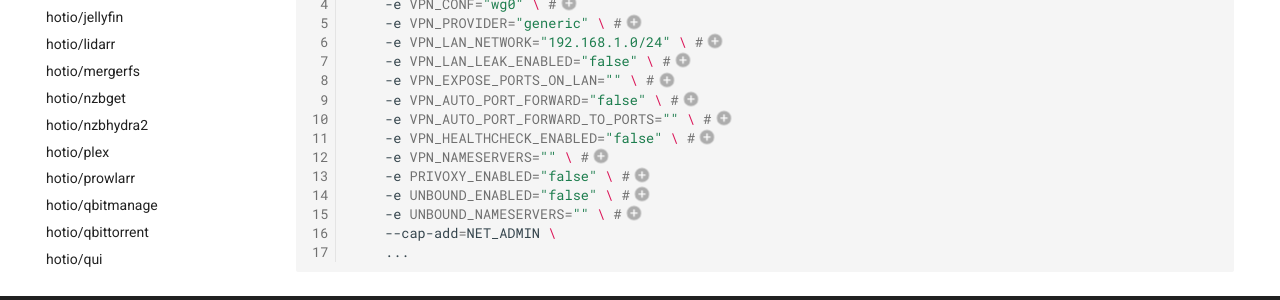
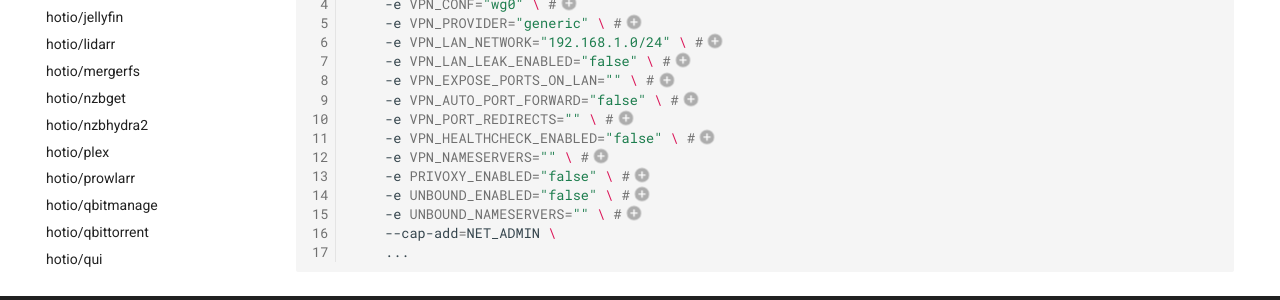
Before and after one commit to hotio/website, an MkDocs documentation site: the page built from docs/containers/doplarr.md, in a window 1280 px wide and 900 px high, scrolled down 777 px. Shown: the part 426-726 px from the top of the window. Built offline with MkDocs 1.6.1 and Material for MkDocs 9.7.7, drawn with Linux system fonts in a browser that asks for light colours.

Commit message:
rename var

```diff
--- a/includes/wireguard.md
+++ b/includes/wireguard.md
@@ -26,7 +26,7 @@
             -e VPN_LAN_LEAK_ENABLED="false" \ #(10)
             -e VPN_EXPOSE_PORTS_ON_LAN="" \ #(2)
             -e VPN_AUTO_PORT_FORWARD="false" \ #(6)
-            -e VPN_AUTO_PORT_FORWARD_TO_PORTS="" \ #(15)
+            -e VPN_PORT_REDIRECTS="" \ #(15)
             -e VPN_HEALTHCHECK_ENABLED="false" \ #(20)
             -e VPN_NAMESERVERS="" \ #(16)
             -e PRIVOXY_ENABLED="false" \ #(19)
@@ -52,7 +52,7 @@
               - VPN_LAN_LEAK_ENABLED=false #(10)
               - VPN_EXPOSE_PORTS_ON_LAN #(2)
               - VPN_AUTO_PORT_FORWARD=false #(6)
-              - VPN_AUTO_PORT_FORWARD_TO_PORTS= #(15)
+              - VPN_PORT_REDIRECTS= #(15)
               - VPN_HEALTHCHECK_ENABLED=false #(20)
               - VPN_NAMESERVERS= #(16)
               - PRIVOXY_ENABLED=false #(19)
@@ -79,7 +79,7 @@
             -e VPN_LAN_LEAK_ENABLED="false" \ #(10)
             -e VPN_EXPOSE_PORTS_ON_LAN="" \ #(2)
             -e VPN_AUTO_PORT_FORWARD="true" \ #(6)
-            -e VPN_AUTO_PORT_FORWARD_TO_PORTS="" \ #(15)
+            -e VPN_PORT_REDIRECTS="" \ #(15)
             -e VPN_HEALTHCHECK_ENABLED="false" \ #(20)
             -e VPN_NAMESERVERS="" \ #(16)
             -e PRIVOXY_ENABLED="false" \ #(19)
@@ -105,7 +105,7 @@
               - VPN_LAN_LEAK_ENABLED=false #(10)
               - VPN_EXPOSE_PORTS_ON_LAN #(2)
               - VPN_AUTO_PORT_FORWARD=true #(6)
-              - VPN_AUTO_PORT_FORWARD_TO_PORTS= #(15)
+              - VPN_PORT_REDIRECTS= #(15)
               - VPN_HEALTHCHECK_ENABLED=false #(20)
               - VPN_NAMESERVERS= #(16)
               - PRIVOXY_ENABLED=false #(19)
@@ -132,7 +132,7 @@
             -e VPN_LAN_LEAK_ENABLED="false" \ #(10)
             -e VPN_EXPOSE_PORTS_ON_LAN="" \ #(2)
             -e VPN_AUTO_PORT_FORWARD="true" \ #(6)
-            -e VPN_AUTO_PORT_FORWARD_TO_PORTS="" \ #(15)
+            -e VPN_PORT_REDIRECTS="" \ #(15)
             -e VPN_HEALTHCHECK_ENABLED="false" \ #(20)
             -e VPN_NAMESERVERS="" \ #(16)
             -e VPN_PIA_USER="" \ #(11)
@@ -163,7 +163,7 @@
               - VPN_LAN_LEAK_ENABLED=false #(10)
               - VPN_EXPOSE_PORTS_ON_LAN #(2)
               - VPN_AUTO_PORT_FORWARD=true #(6)
-              - VPN_AUTO_PORT_FORWARD_TO_PORTS= #(15)
+              - VPN_PORT_REDIRECTS= #(15)
               - VPN_HEALTHCHECK_ENABLED=false #(20)
               - VPN_NAMESERVERS= #(16)
               - VPN_PIA_USER #(11)
```
